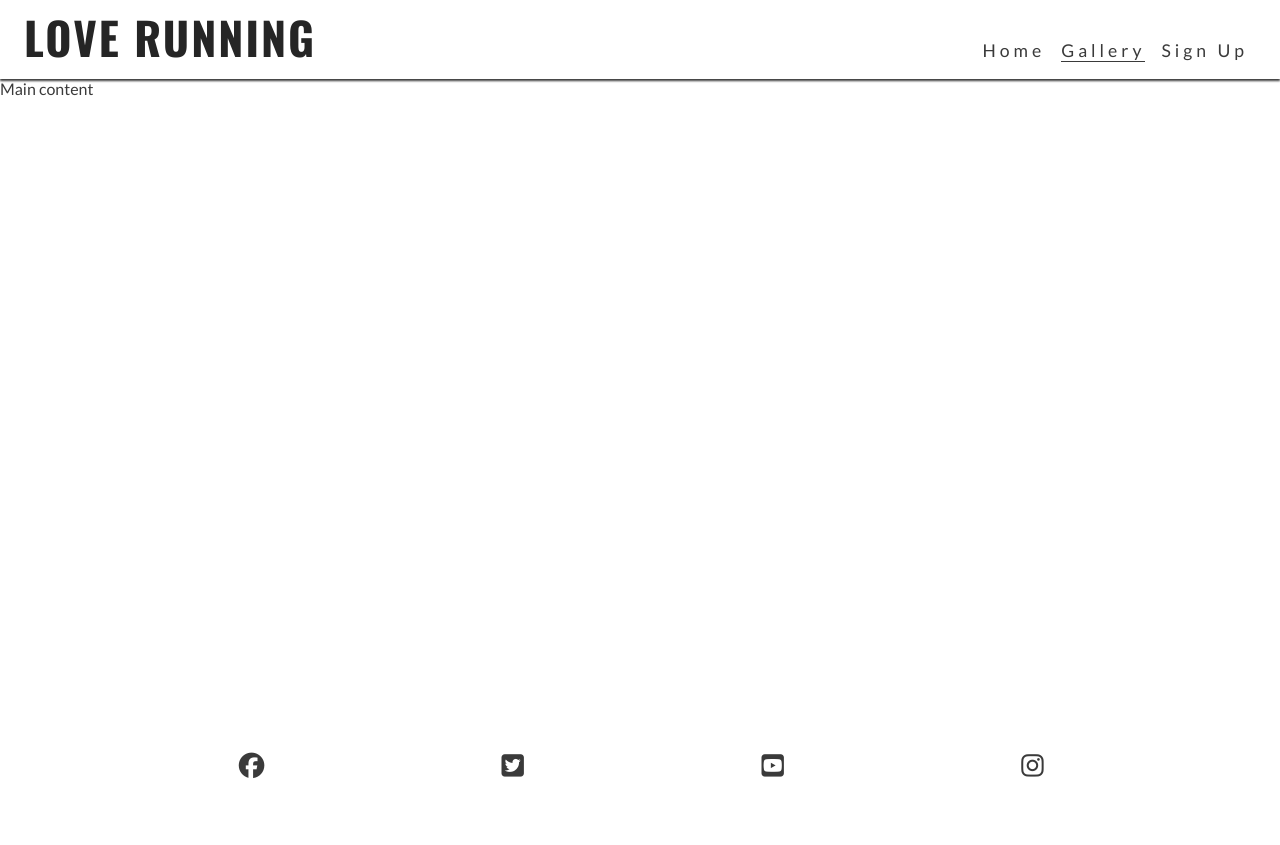
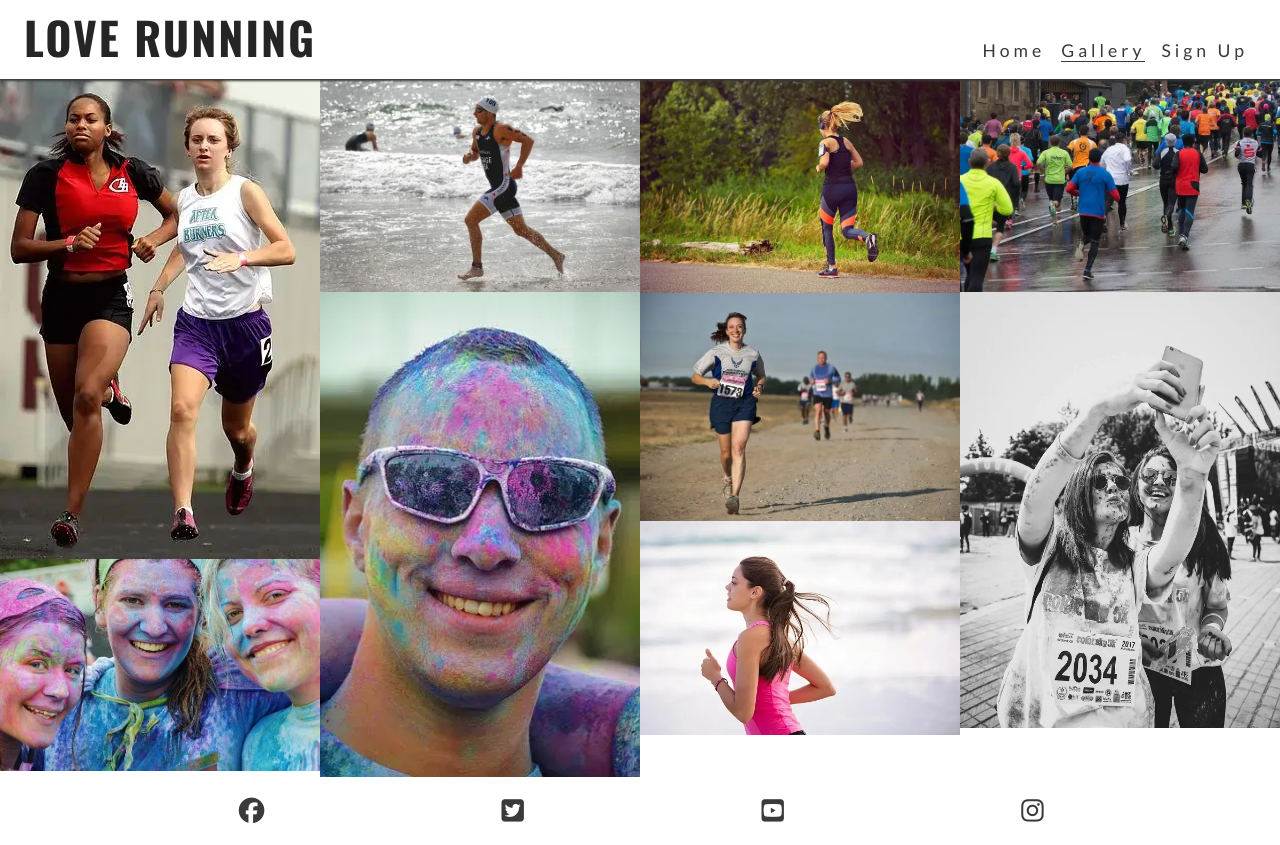
Before and after one commit to Triz22/loverunnings1, a plain HTML site: page gallery.html in a window 1280 px wide. Before the commit the page ends 800 px from the top, so only its background shows below. Drawn offline with nearby package versions, Linux system fonts and the light colour scheme.

Commit message:
add images for gallery and attempt to style

```diff
--- a/assets/css/style.css
+++ b/assets/css/style.css
@@ -171,7 +171,34 @@ main {
     flex-wrap: wrap;
 }
 
+#times div {
+    color: #fafafa;
+    background-color: rgba(0, 0, 0, .6);
+    padding: 15px;
+    text-align: center;
+    /* This will not wrap on screens of less than 400px wide.
+    Each div will expand to fill the available space on its row */
+    flex-basis: 200px;
+    flex-grow: 1;
+    /* Creates a grid of meetup time divs over the background image */
+    border: 2px solid white;
+}
 
+#times h3 {
+    /* Override the heading colour set in general styles */
+    color: #fafafa;
+}
+
+/* Gallery page */
+#photos img {
+    width: 100%;
+    line-height: 1em;
+}
+
+
+#photos {
+    line-height: 0;
+}
 
 /* Footer */
 #social-networks {
@@ -187,6 +214,15 @@ main {
     padding: 5%;
     color: #3a3a3a;
 }
+
+/* Media query: large or landscape phones (576px and up) */
+@media screen and (min-width: 576px) {
+    #photos {
+        column-count: 2;
+        column-gap: 0;
+    }
+}
+
 
 /*Media query: tablets and larger 768px and up*/
 @media screen and (min-width:768px){
@@ -230,6 +266,11 @@ nav {
     right: 50px;
 }
 
+ /* Gallery */
+ #photos {
+    column-count: 3;
+}
+
 }
 
 /*Media query: tablets and larger 992px and up*/
@@ -237,6 +278,11 @@ nav {
     #menu a:hover {
         border-bottom: 1px solid #3a3a3a;
     }
+
+ /* Gallery */
+ #photos {
+    column-count: 4;
+}
 
 
 }
--- a/gallery.html
+++ b/gallery.html
@@ -42,8 +42,25 @@
 
 </header>
 
-<!--Main Content-->
-<main>Main content</main>
+ <!-- Main content -->
+ <main>
+    <section id="gallery">
+          <div id="photos">
+            <img src="assets/images/athletes.webp" alt="Two athletes running together">
+            <img src="assets/images/girls.webp" alt="Three girls at charity paint running festival">
+            <img src="assets/images/runner3.webp" alt="Solo male runner jogging on beach">
+            <img src="assets/images/man.webp" alt="Man at charity paint running festival">
+            <img src="assets/images/runner1.webp" alt="Solo female runner jogging through Phoenix Park">
+            <img src="assets/images/runner2.webp" alt="Runners competing in marathon">
+            <img src="assets/images/runner4.webp" alt="Solo female runner jogging on beach">
+            <img src="assets/images/running_gang.webp"
+                alt="Large group of runners taking part in a marathon on a rainy day">
+            <img src="assets/images/mud-run.webp"
+                alt="Two women runners taking a muddy selfie after the Mud Runners championship">
+        </div>
+    </section>
+</main>
+
 
 <!--Footer-->
 <footer>
```
Also changed, not shown: assets/images/athletes.webp (added), assets/images/girls.webp (added), assets/images/man.webp (added), assets/images/mud-run.webp (added), assets/images/runner1.webp (added), assets/images/runner2.webp (added), assets/images/runner3.webp (added), assets/images/runner4.webp (added), assets/images/running_gang.webp (added).
